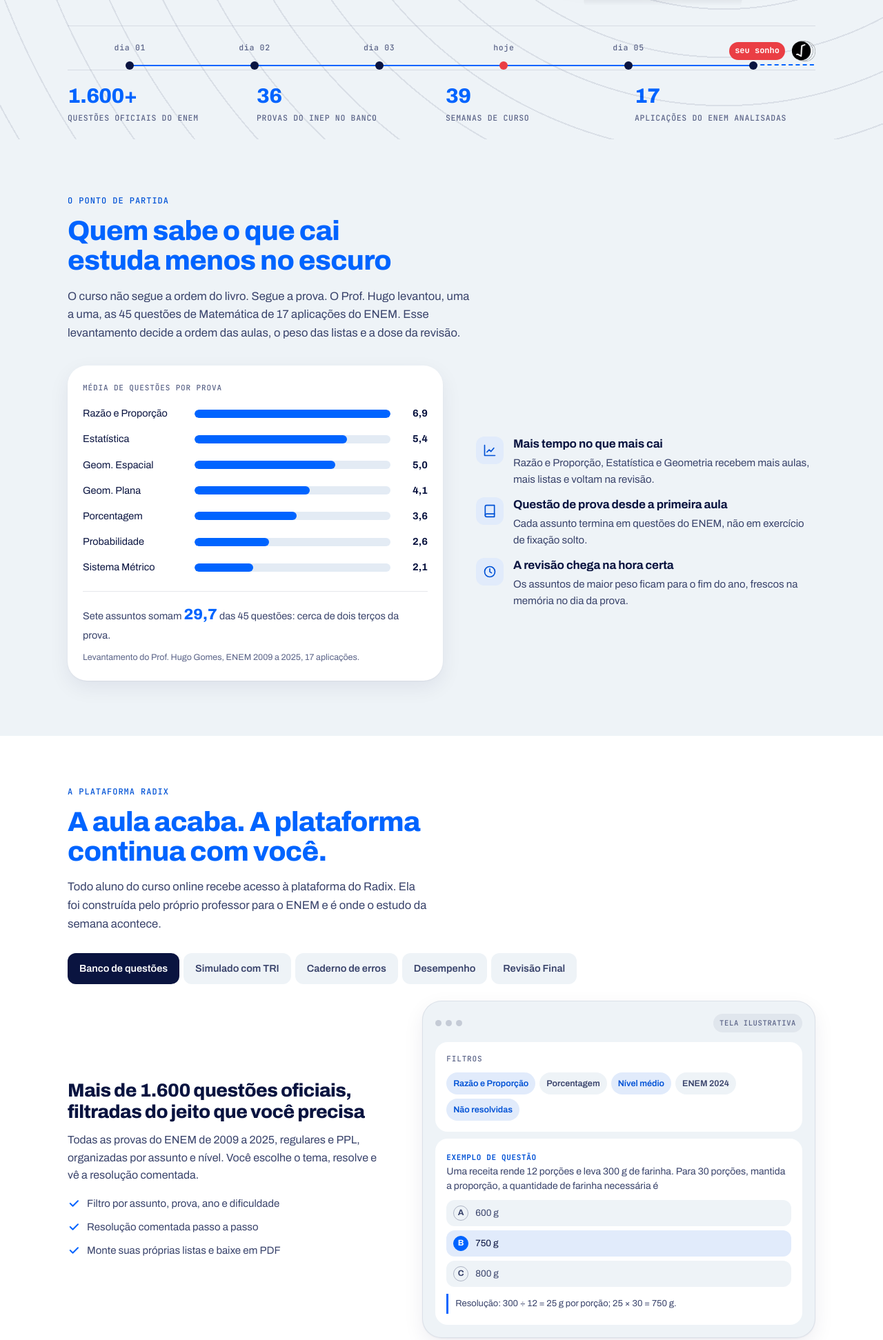
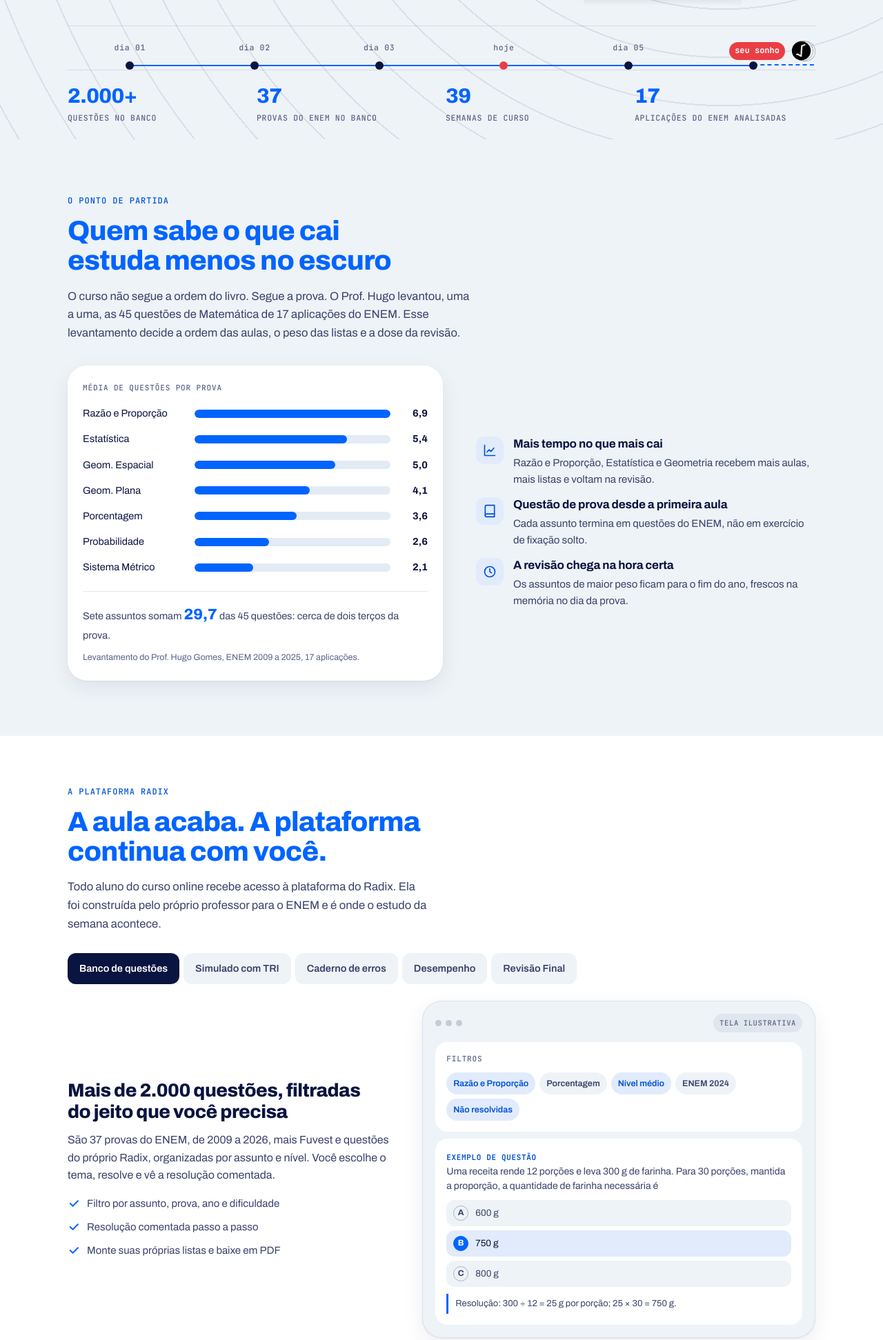
Before and after one commit to gomesshugo-glitch/radix-matematica, a plain HTML site: page online.html in a window 1280 px wide. Shown: the part 780-2723 px from the top of the page at 69% size. Drawn offline with Linux system fonts and the light colour scheme; no server answers.

Commit message:
/online: números do banco atualizados (2.000+ questões, 37 provas do ENEM)
A página dizia "1.600+ questões oficiais" e "36 provas". Contagem no app em
10/11/2026: 2.029 questões publicadas (1.615 do ENEM em 36 provas, 96 Fuvest,
270 autorais); em 16/11 entraram as 45 do ENEM 2026.

Co-Authored-By: Claude Fable 5.2 <noreply@anthropic.com>

```diff
--- a/online.html
+++ b/online.html
@@ -4,7 +4,7 @@
 <meta charset="utf-8">
 <meta name="viewport" content="width=device-width, initial-scale=1">
 <title>Radix Matemática Online 2027 · Curso de Matemática para o ENEM</title>
-<meta name="description" content="Curso online de Matemática para o ENEM 2027 com o Prof. Hugo Gomes. Vídeo-aulas, mais de 1.600 questões oficiais, simulado com nota TRI, caderno de erros e Revisão Final na plataforma Radix.">
+<meta name="description" content="Curso online de Matemática para o ENEM 2027 com o Prof. Hugo Gomes. Vídeo-aulas, mais de 2.000 questões, simulado com nota TRI, caderno de erros e Revisão Final na plataforma Radix.">
 <link rel="canonical" href="https://app.radixmatematica.com.br/online">
 <meta property="og:type" content="website">
 <meta property="og:locale" content="pt_BR">
@@ -477,8 +477,8 @@ body.oferta-fora .so-fora{display:block}
       <div class="fim"><span class="caixa">seu sonho</span><img src="radix27-simbolo.png" width="775" height="680" alt=""></div>
     </div>
     <div class="stats">
-      <div class="stat"><b>1.600+</b><span>questões oficiais do ENEM</span></div>
-      <div class="stat"><b>36</b><span>provas do INEP no banco</span></div>
+      <div class="stat"><b>2.000+</b><span>questões no banco</span></div>
+      <div class="stat"><b>37</b><span>provas do ENEM no banco</span></div>
       <div class="stat"><b>39</b><span>semanas de curso</span></div>
       <div class="stat"><b>17</b><span>aplicações do ENEM analisadas</span></div>
     </div>
@@ -535,8 +535,8 @@ body.oferta-fora .so-fora{display:block}
     <!-- Banco -->
     <div class="tool on" id="p-banco" role="tabpanel" aria-labelledby="tab-banco">
       <div>
-        <h3>Mais de 1.600 questões oficiais, filtradas do jeito que você precisa</h3>
-        <p class="why">Todas as provas do ENEM de 2009 a 2025, regulares e PPL, organizadas por assunto e nível. Você escolhe o tema, resolve e vê a resolução comentada.</p>
+        <h3>Mais de 2.000 questões, filtradas do jeito que você precisa</h3>
+        <p class="why">São 37 provas do ENEM, de 2009 a 2026, mais Fuvest e questões do próprio Radix, organizadas por assunto e nível. Você escolhe o tema, resolve e vê a resolução comentada.</p>
         <ul class="ck">
           <li><svg width="18" height="18" viewBox="0 0 24 24" fill="none" stroke="currentColor" stroke-width="2.6" stroke-linecap="round" stroke-linejoin="round" aria-hidden="true"><path d="M5 12l5 5L20 7"/></svg>Filtro por assunto, prova, ano e dificuldade</li>
           <li><svg width="18" height="18" viewBox="0 0 24 24" fill="none" stroke="currentColor" stroke-width="2.6" stroke-linecap="round" stroke-linejoin="round" aria-hidden="true"><path d="M5 12l5 5L20 7"/></svg>Resolução comentada passo a passo</li>
@@ -788,7 +788,7 @@ body.oferta-fora .so-fora{display:block}
         </div>
       </div>
     </div>
-    <p class="inc-all" style="max-width:980px">O curso inclui o banco com mais de 1.600 questões oficiais, simulados com nota TRI, caderno de erros, painel de desempenho, minhas listas e a Revisão Final personalizada.</p>
+    <p class="inc-all" style="max-width:980px">O curso inclui o banco com mais de 2.000 questões, simulados com nota TRI, caderno de erros, painel de desempenho, minhas listas e a Revisão Final personalizada.</p>
   </div>
 </section>
 
```
